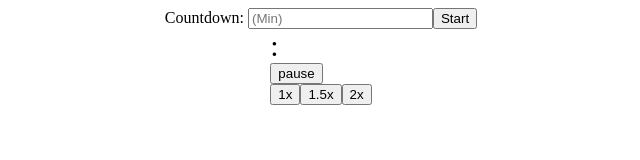
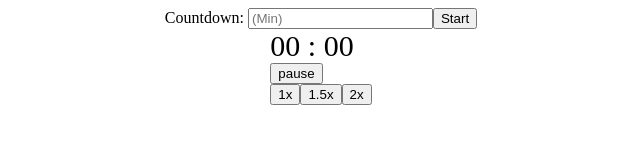
Before and after one commit to Rostyy/countdown, an Angular app: page / in a window 1280 px wide. Shown: the top 160 px of the page, without its empty margins (319-959 px from the left). Built offline with nearby package versions, Linux system fonts and the light colour scheme.

Commit message:
added applyCoefficient fn

```diff
--- a/src/app/controls/controls.component.ts
+++ b/src/app/controls/controls.component.ts
@@ -1,18 +1,29 @@
-import { Component, OnInit } from '@angular/core';
+import { Component, OnInit, OnDestroy } from '@angular/core';
+import { ShareDataService } from '../services/share-data.service';
+import { Subscription } from 'rxjs';
 
 @Component({
   selector: 'controls',
   templateUrl: './controls.component.html',
   styleUrls: ['./controls.component.scss']
 })
-export class ControlsComponent implements OnInit {
+export class ControlsComponent implements OnInit, OnDestroy {
 
+  changeMinutesSubscription: Subscription;
   buttonName = '';
   isPause = true;
 
-  constructor() { }
+  constructor(private shareDataService: ShareDataService) { }
 
   ngOnInit(): void {
+    this.changeMinutesSubscription = this.shareDataService.changeMinutes$
+      .subscribe(minutesDuration => {
+        this.isPause = true;
+      })
+  }
+
+  ngOnDestroy(): void {
+    this.changeMinutesSubscription.unsubscribe();
   }
 
   buttonClick(buttonName: string): void {
--- a/src/app/countdown/countdown.component.html
+++ b/src/app/countdown/countdown.component.html
@@ -1,2 +1,2 @@
 <div class="notification">{{notification}}</div>
-<div class="countdown-timer {{timerClass}}">{{displayNumbers(minutes)}} : {{displayNumbers(seconds)}}</div>
+<div class="countdown-timer {{timerClass}}">{{displayNumbers(initDuration.minutes)}} : {{displayNumbers(initDuration.seconds)}}</div>
--- a/src/app/countdown/countdown.component.ts
+++ b/src/app/countdown/countdown.component.ts
@@ -17,9 +17,8 @@ export class CountdownComponent implements OnInit, OnDestroy, OnChanges {
 
   changeMinutesSubscription: Subscription;
   halfTimeSec: number;
-  timerClass: string = ''
-  minutes: number;
-  seconds: number;
+  timerClass: string = '';
+  initDuration: {minutes: number, seconds: number} = {minutes: 0, seconds: 0};
 
   notification: string = '';
   intervalRef: any;
@@ -53,12 +52,13 @@ export class CountdownComponent implements OnInit, OnDestroy, OnChanges {
         this.continue();
         break;
       case '1x':
+        this.applyCoefficient();
         break;
       case '1.5x':
-        console.log('1.5x case')
+        this.applyCoefficient(1.5);
         break;
       case '2x':
-        console.log('2x case')
+        this.applyCoefficient(2);
         break;
     }
   }
@@ -68,8 +68,13 @@ export class CountdownComponent implements OnInit, OnDestroy, OnChanges {
   }
 
   pause() {
-    this.paused = {minutes: this.minutes, seconds: this.seconds};
+    this.paused = Object.assign({}, this.initDuration);
     clearInterval(this.intervalRef);
+  }
+
+  applyCoefficient(coefficient: number = 1) {
+    const {minutes, seconds} = this.initDuration;
+    this.activateTimer(minutes, seconds, coefficient);
   }
 
   continue() {
@@ -78,11 +83,11 @@ export class CountdownComponent implements OnInit, OnDestroy, OnChanges {
   }
 
   intervalFn(): void {
-    if (this.seconds === 0) {
-      this.seconds = 59;
-      this.minutes--;
+    if (this.initDuration.seconds === 0) {
+      this.initDuration.seconds = 59;
+      this.initDuration.minutes--;
     } else {
-      this.seconds--;
+      this.initDuration.seconds--;
     }
     this.applyTimerStyles();
     this.showHalfTimeNotification();
@@ -90,24 +95,26 @@ export class CountdownComponent implements OnInit, OnDestroy, OnChanges {
   }
 
   applyTimerStyles(): void {
-    if (this.seconds <= 10) {
+    const {seconds} = this.initDuration;
+    if (seconds <= 10) {
       this.timerClass = 'blink';
       return;
     }
-    if (this.seconds <= 20) {
+    if (seconds <= 20) {
       this.timerClass = 'red';
     }
   }
 
   showHalfTimeNotification(): void {
-    const currentSec = this.minutes*60 + this.seconds;
+    const currentSec = this.initDuration.minutes*60 + this.initDuration.seconds;
     if (currentSec <= this.halfTimeSec) {
       this.notification = 'More than halfway there!';
     }
   }
 
   showTimerIsOver(): boolean {
-    if (!this.seconds && !this.minutes) {
+    let {minutes, seconds} = this.initDuration;
+    if (!seconds && !minutes) {
       this.notification = 'Time is over';
       this.timerClass = '';
       clearInterval(this.intervalRef);
@@ -115,10 +122,11 @@ export class CountdownComponent implements OnInit, OnDestroy, OnChanges {
     }
   }
 
-  activateTimer(minDuration: number, seconds: number, frequency = 1000): void {
+  activateTimer(minDuration: number, seconds: number, coefficient = 1): void {
     if (this.intervalRef) clearInterval(this.intervalRef);
-    this.minutes = minDuration;
-    this.seconds = seconds;
+    const frequency = 1000 / coefficient;
+    this.initDuration.minutes = minDuration;
+    this.initDuration.seconds = seconds;
     if (this.showTimerIsOver()) return;
     this.intervalRef = setInterval(this.intervalFn.bind(this), frequency);
   }
```
